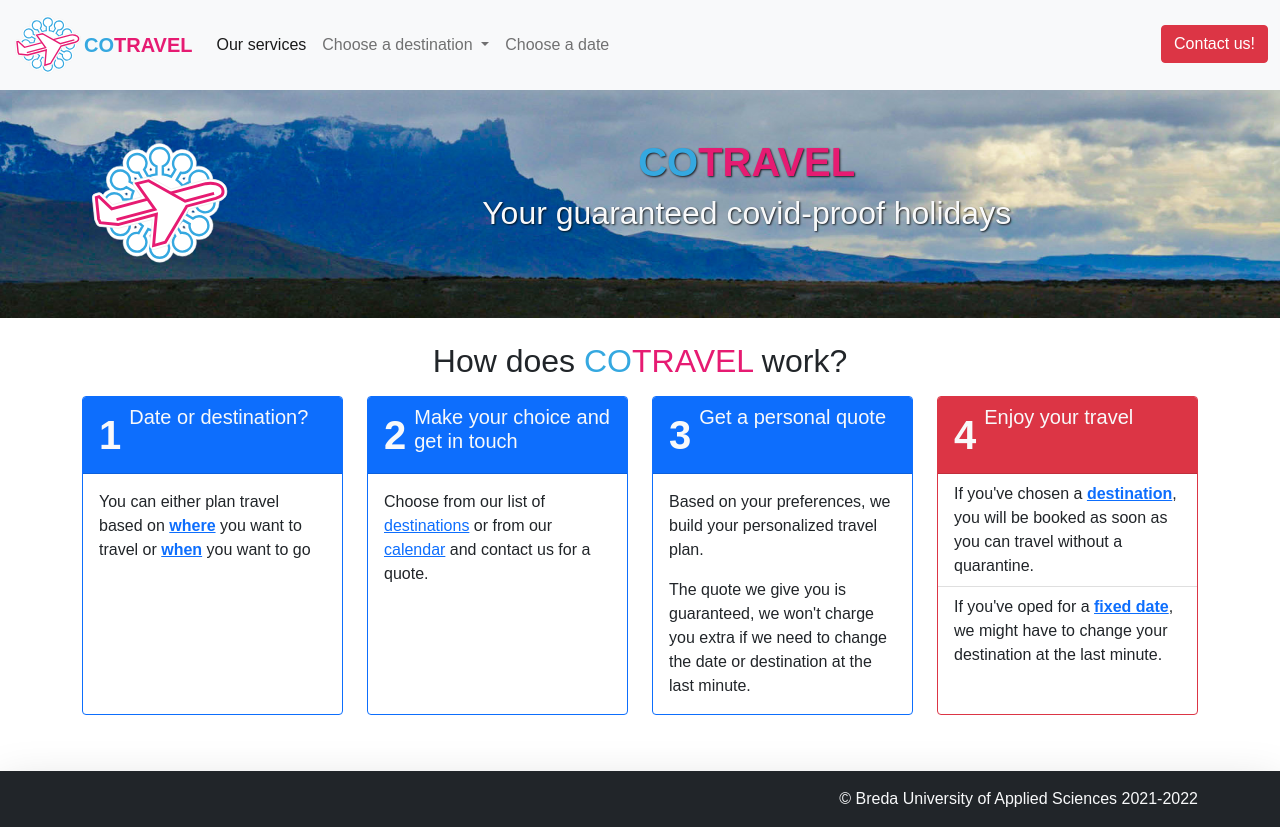
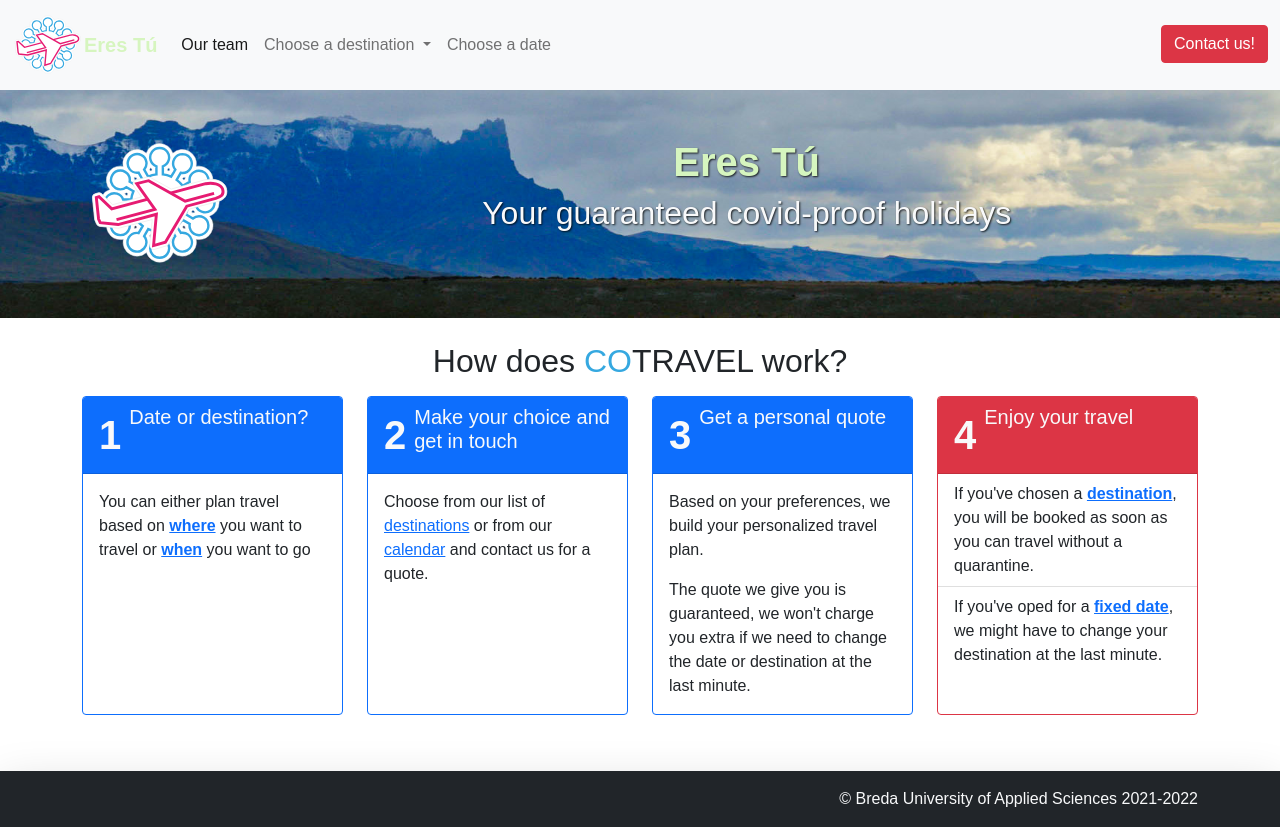
Before and after one commit to SilkeOldenkamp/EresTu, a plain HTML site: page index.html in a window 1280 px wide. Drawn offline with nearby package versions, Linux system fonts and the light colour scheme; a web font is replaced by a local one.

Commit message:
Changes on the main page
Co-Authored-By: EmilySchut <99953312+EmilySchut@users.noreply.github.com>
Co-Authored-By: SilkeOldenkamp <99970286+SilkeOldenkamp@users.noreply.github.com>

```diff
--- a/css/styles.css
+++ b/css/styles.css
@@ -10,8 +10,8 @@ body {
 	color: #35a8e0;
 }
 
-.text-magenta {
-	color: #e61b72;
+.text-erestu{
+	color: #D6F5BF;
 }
 
 .hero-header {
--- a/index.html
+++ b/index.html
@@ -33,8 +33,7 @@
       <div class="container-fluid">
         <a class="navbar-brand d-flex align-items-center" href="index.html">
           <img src="images/cotravel-logo.svg" alt="CoTravel Logo" width="72">
-          <span class="fw-bold text-cyan">CO</span>
-          <span class="fw-bold text-magenta">TRAVEL</span>
+          <span class="fw-bold text-erestu">Eres Tú</span>
         </a>
         <button class="navbar-toggler" type="button" data-bs-toggle="collapse" data-bs-target="#mainNav" aria-controls="mainNav" aria-expanded="false" aria-label="Toggle navigation">
           <span class="navbar-toggler-icon"></span>
@@ -42,7 +41,7 @@
         <div class="collapse navbar-collapse" id="mainNav">
           <ul class="navbar-nav flex-grow-1">
             <li class="nav-item">
-              <a class="nav-link active" aria-current="page" href="index.html#services">Our services</a>
+              <a class="nav-link active" aria-current="page" href="index.html#services">Our team</a>
             </li>
             <li class="nav-item dropdown">
               <a class="nav-link dropdown-toggle" href="destinations.html" id="destinationDropdownButton" role="button" data-bs-toggle="dropdown" aria-expanded="false">
@@ -84,7 +83,7 @@
         </div>
         <!-- The column with the name and tag line gets bigger and bigger -->
         <div class="col-sm-5 col-md-6 col-lg-7 col-xl-8 col-xxl-9 text-center">
-          <h1><strong><span class="text-cyan">CO</span><span class="text-magenta">TRAVEL</span></strong></h1>
+          <h1><strong><span class="text-cyan">&nbsp;</span><span class="text-erestu">Eres Tú&nbsp;</span></strong></h1>
           <h2>Your guaranteed covid-proof holidays</h2>
         </div>
       </div>
```
